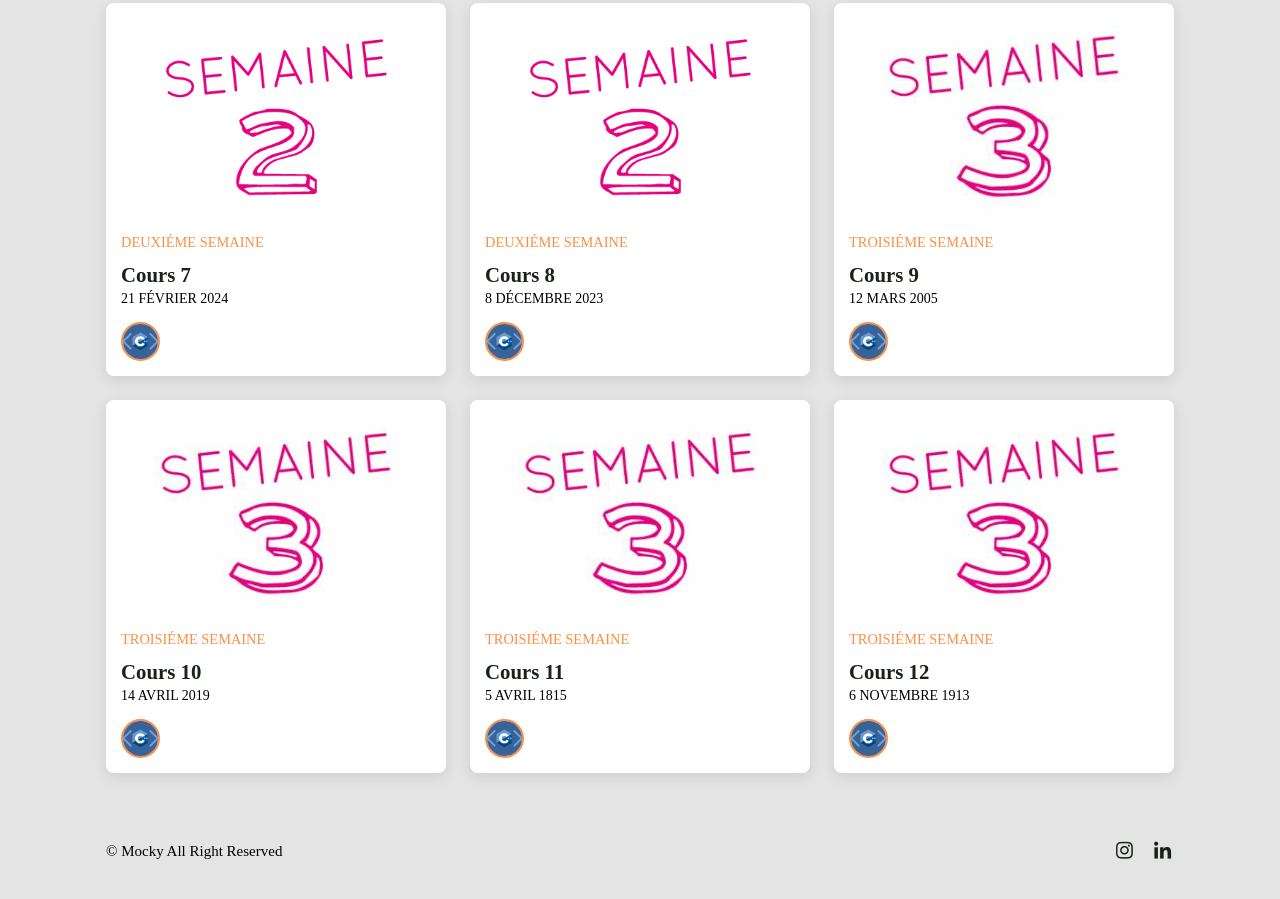
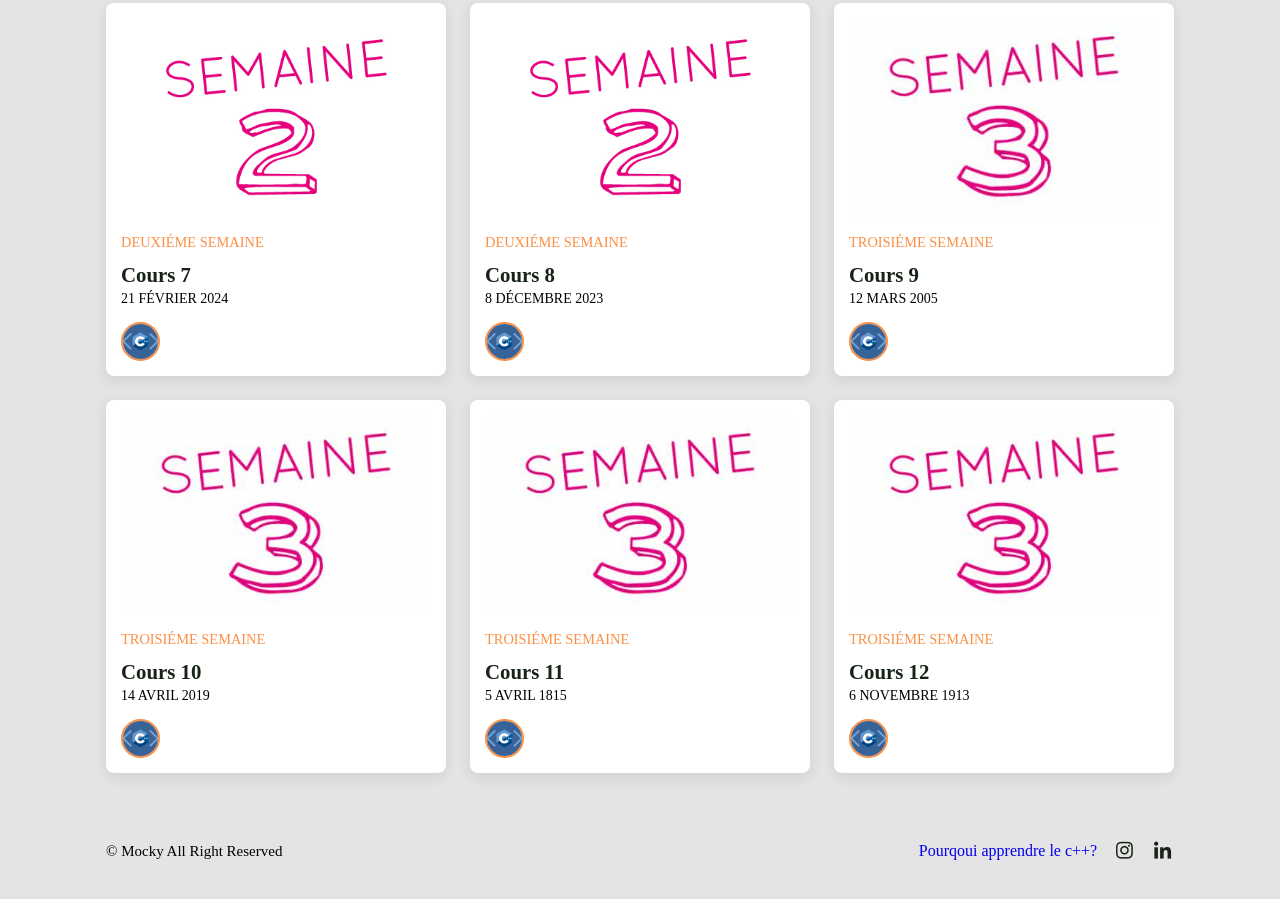
Before and after one commit to MOC-Hacker/mocky.github.com, a plain HTML site: page index.html in a window 1280 px wide. Shown: the part 1438-2337 px from the top of the page. Drawn offline with nearby package versions, Linux system fonts and the light colour scheme.

Commit message:
Recent adds

```diff
--- a/index.html
+++ b/index.html
@@ -205,10 +205,12 @@
 <div class="footer container">
     <p>&#169; Mocky All Right Reserved</p>
     <div class="social">
+        <a href="https://dyma.fr/blog/introduction-au-cpp/?campaignId=18785604935&device=c&utm_source=google&gad_source=1&gclid=CjwKCAiAmMC6BhA6EiwAdN5iLTpfV7FqeXJSG-RSsZh0BDK3-V-uPWjBDrYSHNEIytfmzAV47YnT0hoCD9YQAvD_BwE">Pourqoui apprendre le c++?</a>
         <a href="https://www.instagram.com/smoctar_lo/"><i class="bx bxl-instagram"></i></a>
         <a href="https://www.linkedin.com/in/sidy-moctar-lo-a78793298/"><i class="bx bxl-linkedin"></i></a>
     </div>
 </div>
+
 <!-- Jquery link -->
 <script src="https://code.jquery.com/jquery-3.7.1.js" integrity="sha256-eKhayi8LEQwp4NKxN+CfCh+3qOVUtJn3QNZ0TciWLP4=" crossorigin="anonymous"></script>
 <!-- Js link -->
```
Also changed, not shown: AutHtml/cours1.html (line endings or trailing spaces).
